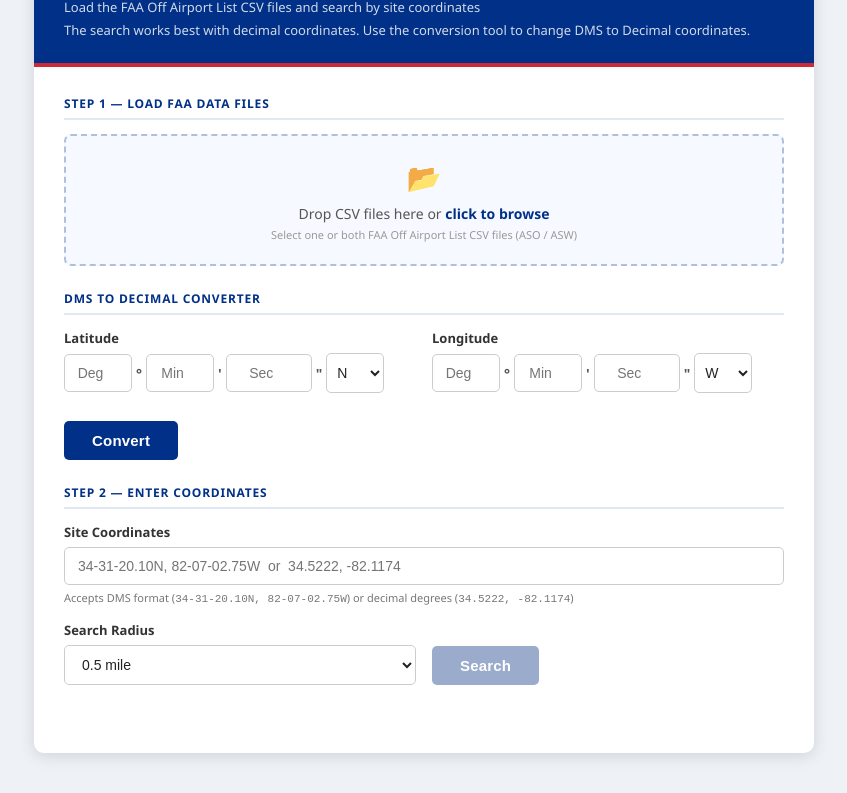
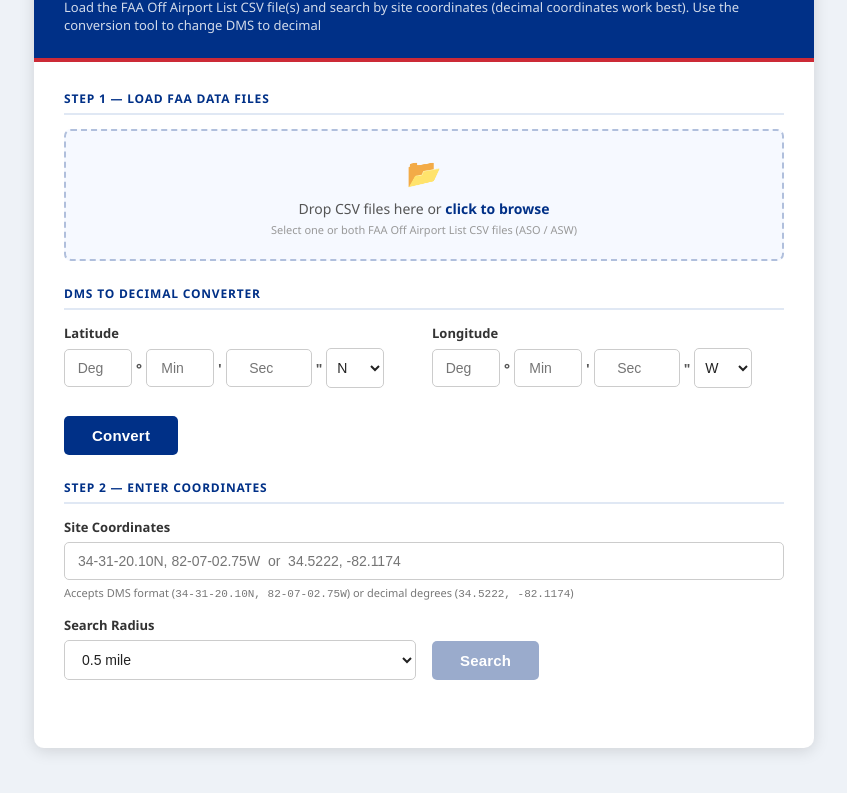
Before and after one commit to kellyquate-kels/Historic_FAA_Lookup, a plain HTML site: page index.html in a window 1280 px wide. Shown: the part 99-892 px from the top of the page, without its empty margins (216-1063 px from the left). Drawn offline with Linux system fonts and the light colour scheme.

Commit message:
Update index.html

```diff
--- a/index.html
+++ b/index.html
@@ -182,8 +182,7 @@
 <div class="card">
   <div class="card-header">
     <h1>FAA ASN Lookup by Coordinates</h1>
-    <p>Load the FAA Off Airport List CSV files and search by site coordinates</p>
-   <p>The search works best with decimal coordinates. Use the conversion tool to change DMS to Decimal coordinates.</p>
+    <p>Load the FAA Off Airport List CSV file(s) and search by site coordinates (decimal coordinates work best). Use the conversion tool to change DMS to decimal</p>
   </div>
   <div class="card-body">
 
```
